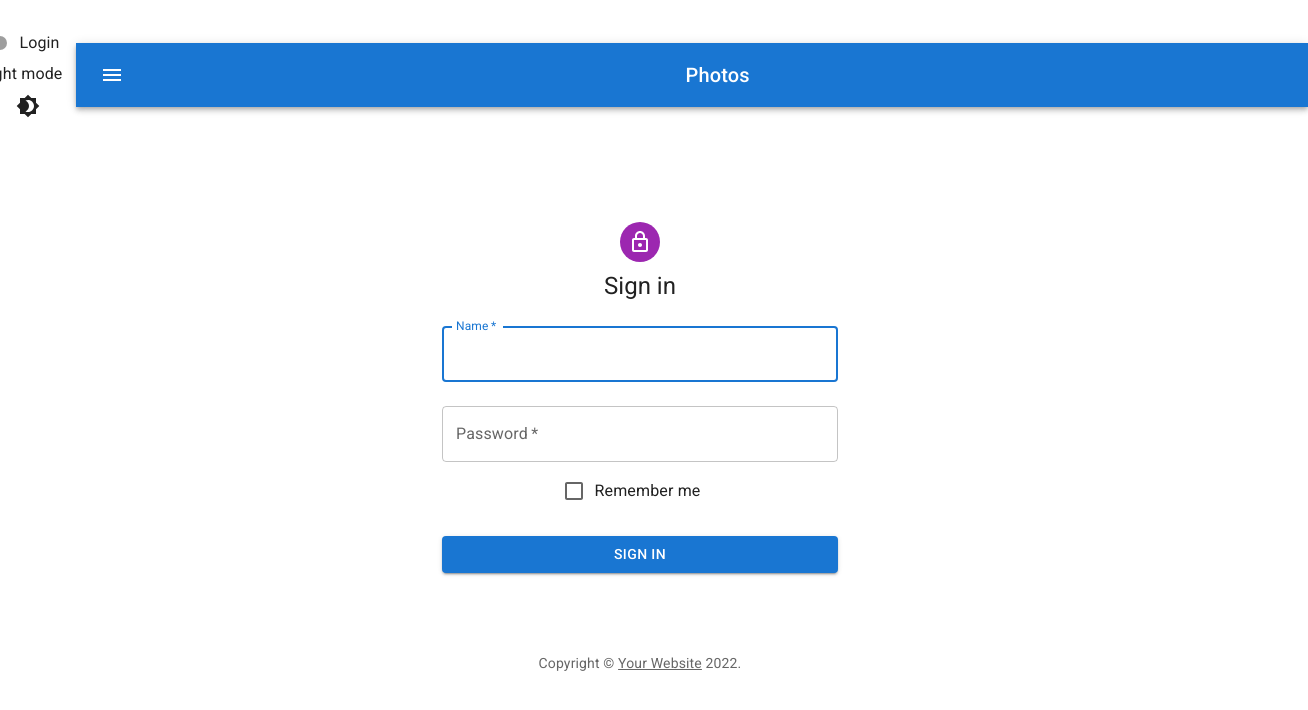
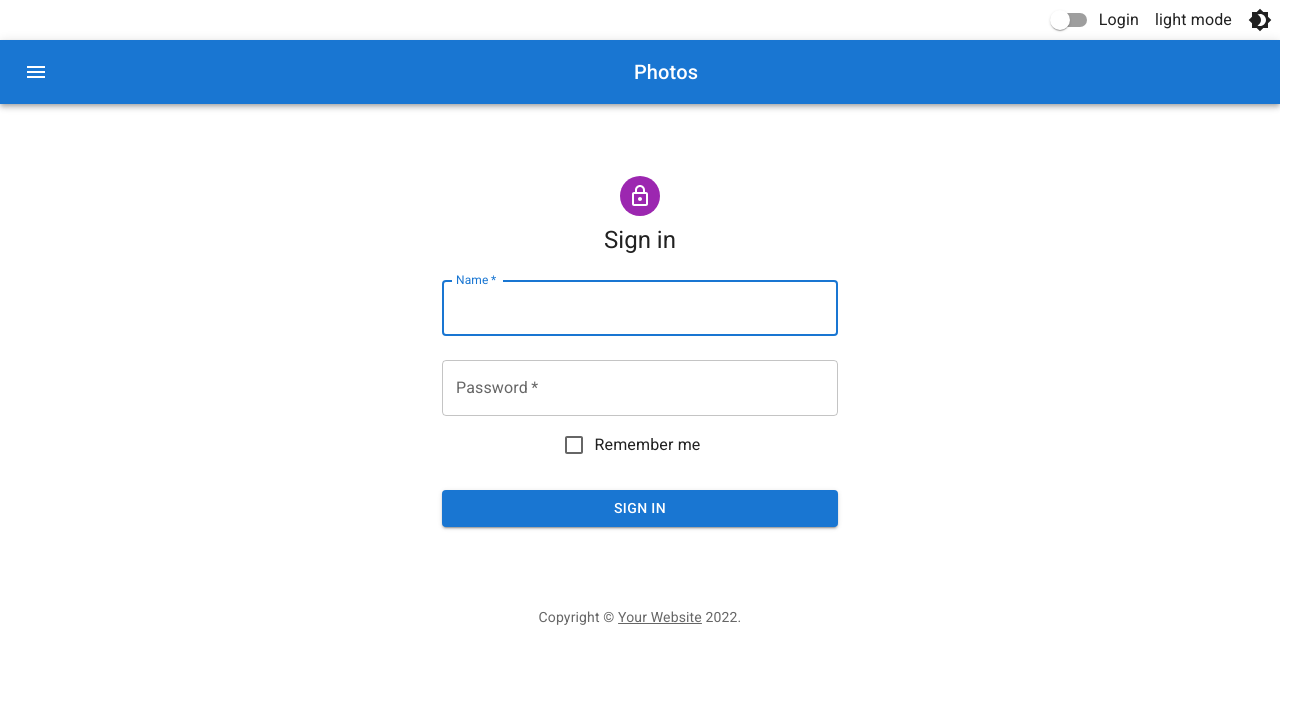
Before and after one commit to YaroslavBemov/mps, a React (Create React App) app in the folder frontend/: page / in a window 1280 px wide. Shown: the top 710 px of the page, 1308 px wide, since content can reach past the window. Built offline with nearby package versions, Linux system fonts and the light colour scheme.

Commit message:
fix styles

```diff
--- a/frontend/src/components/header/MenuAppBar.tsx
+++ b/frontend/src/components/header/MenuAppBar.tsx
@@ -20,7 +20,7 @@ import Brightness7Icon from '@mui/icons-material/Brightness7';
 function MenuAppBar() {
 
   const { authStore, uiStore } = useStore()
-  const {mode} = uiStore
+  const { mode } = uiStore
 
   const [anchorEl, setAnchorEl] = React.useState<null | HTMLElement>(null);
 
@@ -38,14 +38,12 @@ function MenuAppBar() {
 
   return (
     <Box sx={{
+      flexGrow: 1
+    }}>
+      <Box sx={{
         display: 'flex',
-      width: '100%',
         alignItems: 'center',
-      justifyContent: 'center',
-      bgcolor: 'background.default',
-      color: 'text.primary',
-      borderRadius: 1,
-      p: 3,
+        justifyContent: 'flex-end'
       }}>
         <FormGroup>
           <FormControlLabel
@@ -58,11 +56,12 @@ function MenuAppBar() {
             }
             label={authStore.isAuth ? 'Logout' : 'Login'}
           />
+        </FormGroup>
         {mode} mode
         <IconButton sx={{ ml: 1 }} onClick={() => uiStore.toggleMode()} color="inherit">
           {mode === 'dark' ? <Brightness7Icon /> : <Brightness4Icon />}
         </IconButton>
-      </FormGroup>
+      </Box>
       <AppBar position="static">
         <Toolbar>
           <IconButton
@@ -112,7 +111,7 @@ function MenuAppBar() {
           )}
         </Toolbar>
       </AppBar>
-    </Box>
+    </Box >
   );
 }
 
```
Lines whose indentation alone changed are shown as unchanged.
